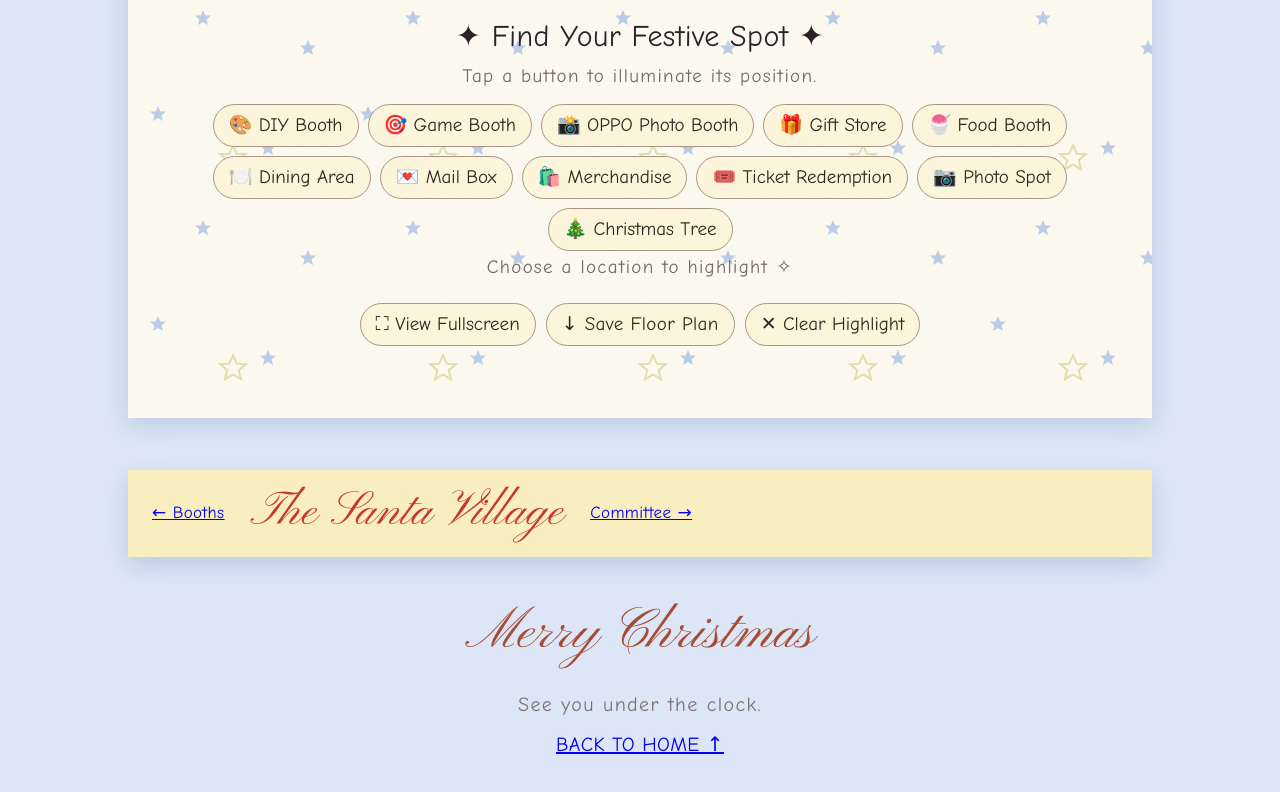
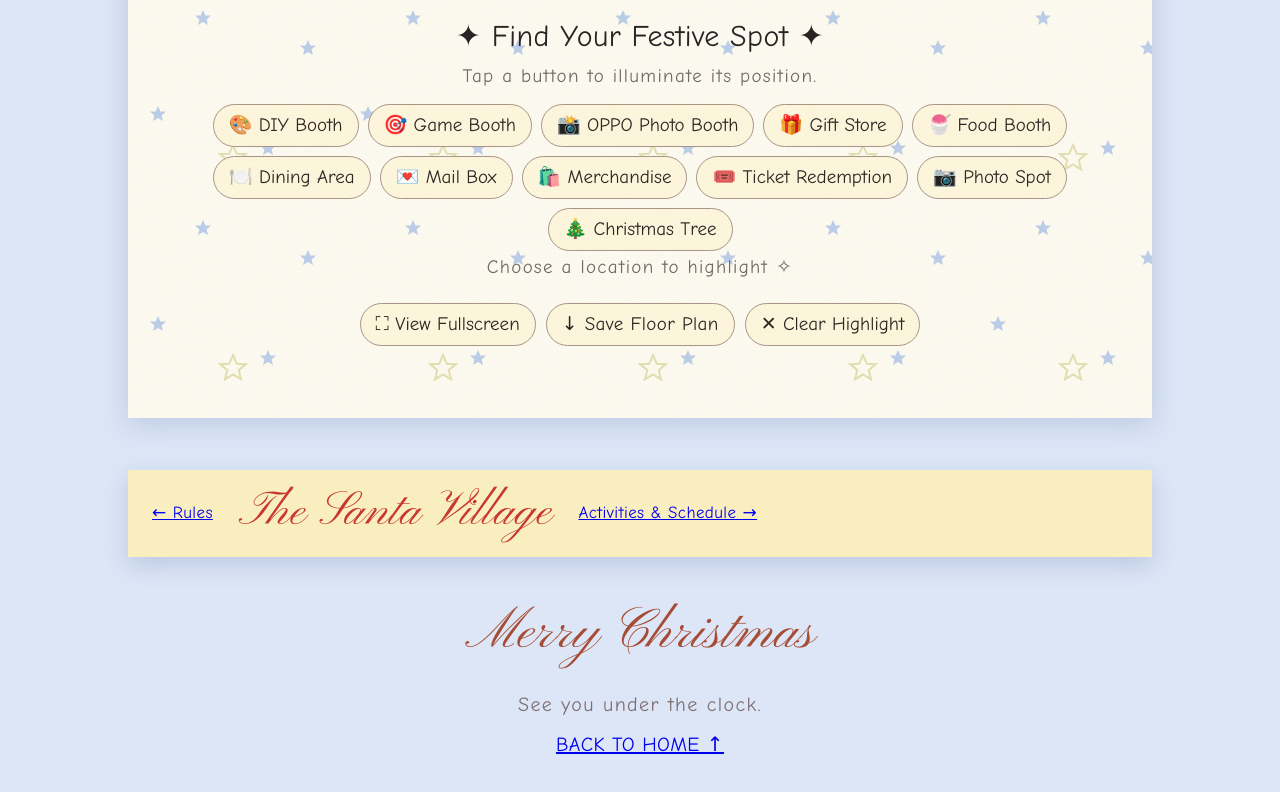
Before and after one commit to jkhai0506/TheSantaVillage, a plain HTML site: page floor-plan.html in a window 1280 px wide. Shown: the part 1046-1838 px from the top of the page. Drawn offline with Linux system fonts and the light colour scheme; a web font is replaced by a local one.

Commit message:
Update navigation links in floor-plan.html

```diff
--- a/floor-plan.html
+++ b/floor-plan.html
@@ -444,11 +444,13 @@
 
     </section>
 
-    <div class="band page-pager">
-      <a href="booths.html">← Booths</a>
-      <span class="bt">The Santa Village</span>
-      <a href="committee.html">Committee →</a>
-    </div>
+
+<div class="band page-pager">
+  <a href="rules.html">← Rules</a>
+  <span class="bt">The Santa Village</span>
+  <a href="activities.html">Activities &amp; Schedule →</a>
+</div>
+
 
   </main>
 
```
